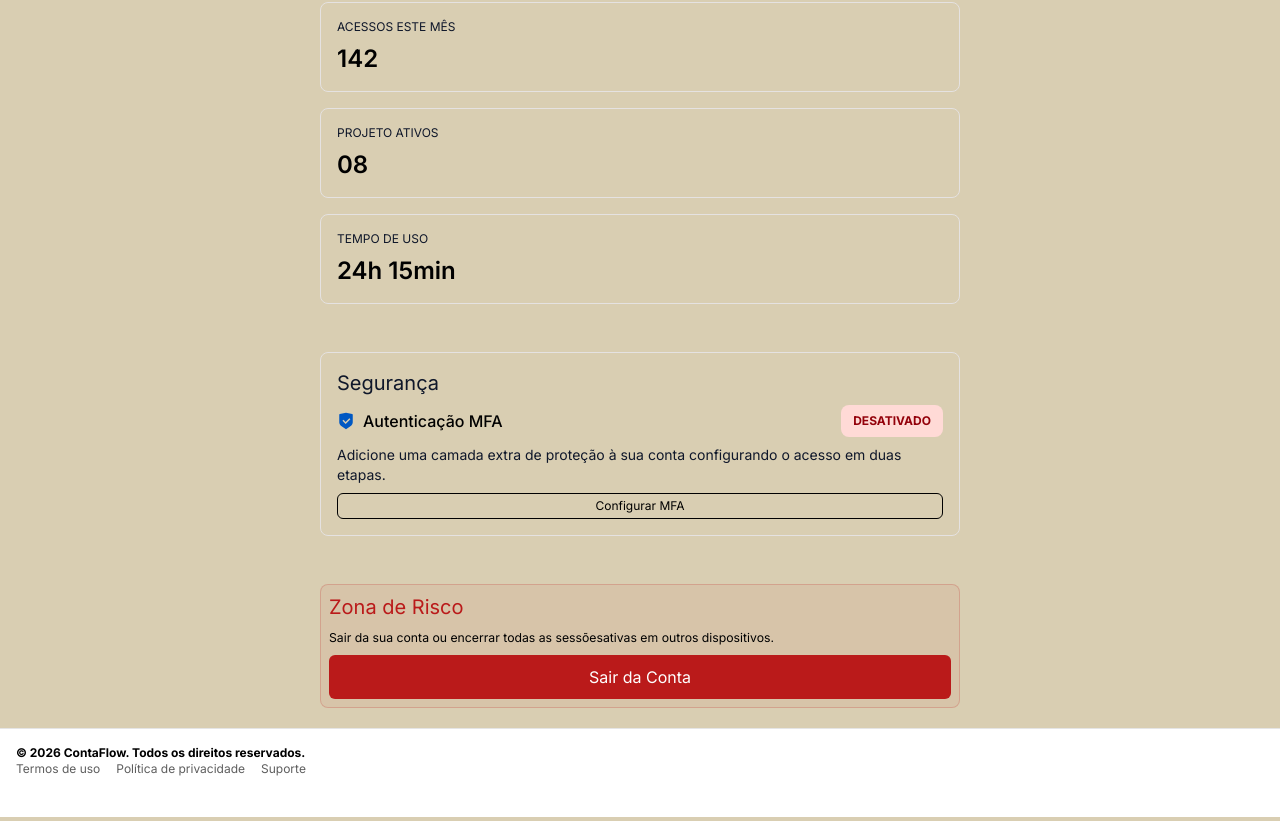
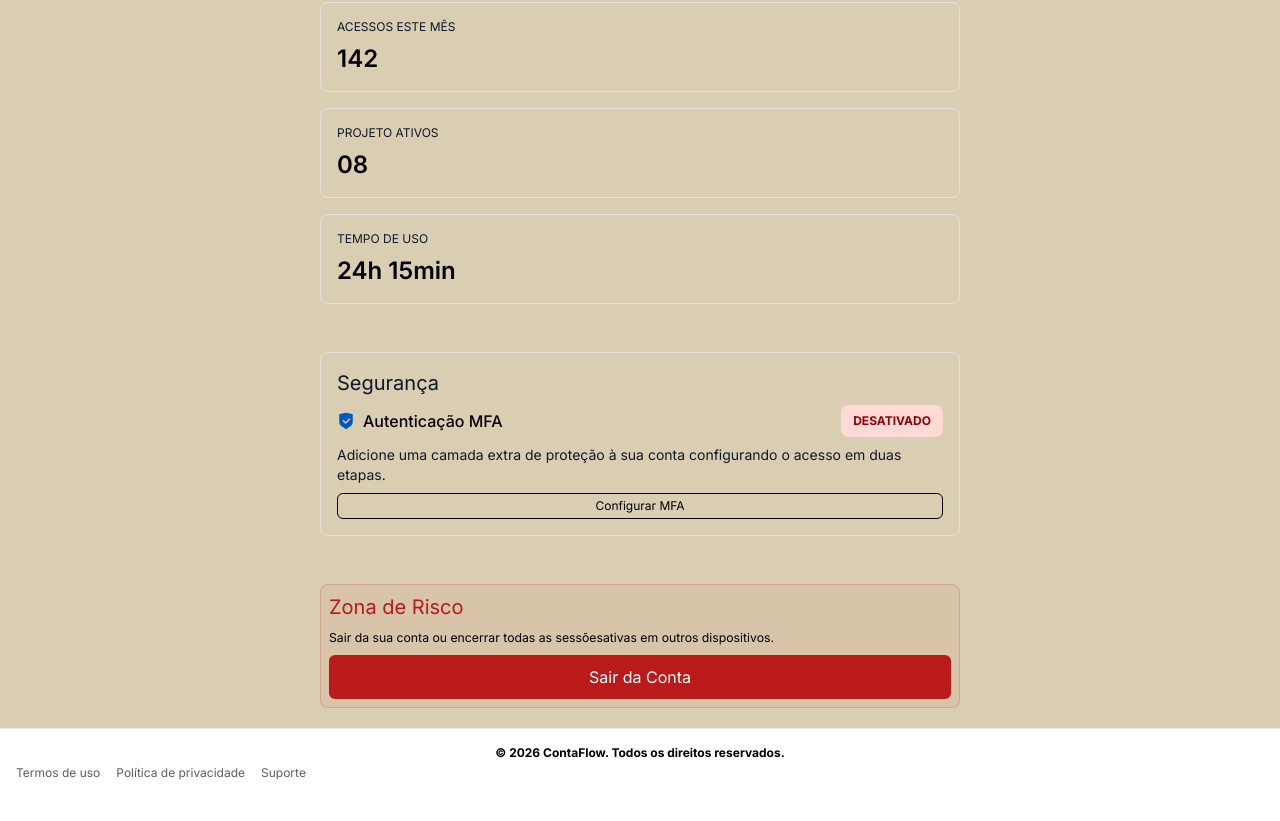
Before and after one commit to AdrianoATBS/conta-flow, a Next.js app: page / in a window 1280 px wide. Shown: the part 603-1424 px from the top of the page. Built offline with nearby package versions, Linux system fonts and the light colour scheme.

Commit message:
style(footer): centraliza texto e adiciona espaçamento inferior

```diff
--- a/src/features/painel/components/FooterGenerico.tsx
+++ b/src/features/painel/components/FooterGenerico.tsx
@@ -9,7 +9,7 @@ export default function FooterGenerico({ paragrafo, links }: FooterGenericoProps
     return(
         <footer className="w-full flex flex-col mt-auto p-4 border-t border-[#E5E5E5]
         bg-white pb-10 ">
-            <p className="text-xs font-bold">© {anoAtual} {paragrafo}</p>
+            <p className="text-xs font-bold text-center mb-1">© {anoAtual} {paragrafo}</p>
             <nav>
                 <ul className="flex gap-4  ">
                     {links.map((link, index) => (
```
